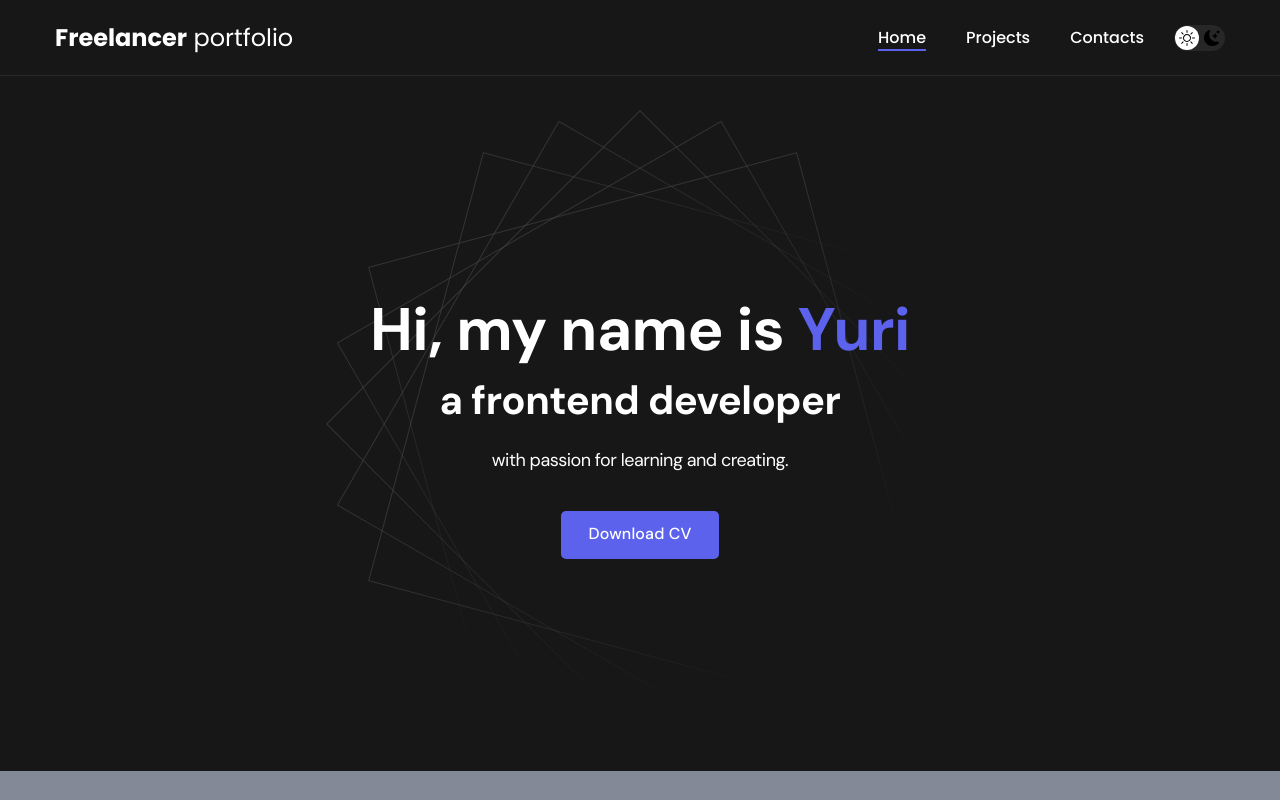
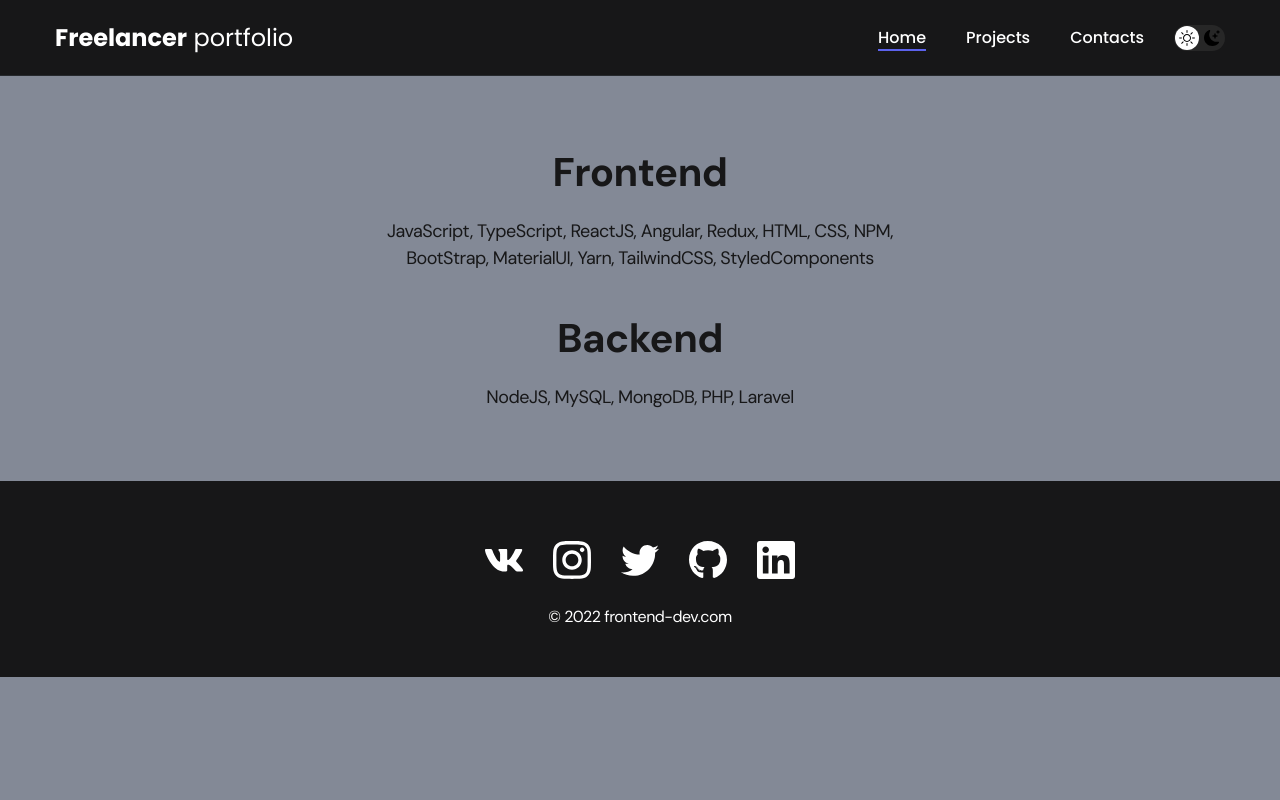
Before and after one commit to sergeyz77/freelance-portfolio-react-start-git, a React (Create React App) app: page / in a window 1280 px wide. Shown: the top 800 px of the page. Built offline with nearby package versions, Linux system fonts and the light colour scheme.

Commit message:
com-navbar

```diff
--- a/src/App.js
+++ b/src/App.js
@@ -1,12 +1,14 @@
 import "./styles/main.css";
-import sun from "./img/icons/sun.svg"
-import moon from "./img/icons/moon.svg"
+
 
 import instagram from "./img/icons/instagram.svg"
 import linkedIn from "./img/icons/linkedIn.svg"
 import twitter from "./img/icons/twitter.svg"
 import gitHub from "./img/icons/gitHub.svg"
 import vk from "./img/icons/vk.svg"
+
+
+import Navbar from "./components/navbar/Navbar";
 
 
 
@@ -16,56 +18,9 @@
 
     <div className="App">
 
-      <nav className="nav">
 
-        <div className="container">
 
-          <div className="nav-row">
-            <a href="./index.html" className="logo">
-              <strong>Freelancer</strong> portfolio
-            </a>
-
-            <button className="dark-mode-btn">
-              <img
-                src={sun}
-                alt="Light mode"
-                className="dark-mode-btn__icon"
-              />
-              <img
-                src={moon}
-                alt="Dark mode"
-                className="dark-mode-btn__icon"
-              />
-            </button>
-
-            <ul className="nav-list">
-
-              <li className="nav-list__item">
-                <a
-                  href="./index.html"
-                  className="nav-list__link nav-list__link--active"
-                >
-                  Home
-                </a>
-              </li>
-              <li className="nav-list__item">
-                <a href="./projects.html" className="nav-list__link">
-                  Projects
-                </a>
-              </li>
-              <li className="nav-list__item">
-                <a href="./contacts.html" className="nav-list__link">
-                  Contacts
-                </a>
-              </li>
-
-            </ul>
-
-          </div>
-
-        </div>
-
-      </nav>
+      <Navbar />
 
 
 
@@ -75,24 +30,6 @@
 
 
 
-      <header className="header">
-
-        <div className="header__wrapper">
-          <h1 className="header__title">
-            <strong>
-              Hi, my name is <em>Yuri</em>
-            </strong>
-            <br />a frontend developer
-          </h1>
-          <div className="header__text">
-            <p>with passion for learning and creating.</p>
-          </div>
-          <a href="#!" className="btn">
-            Download CV
-          </a>
-        </div>
-
-      </header>
 
 
       <main className="section">
--- /dev/null
+++ b/src/components/navbar/Navbar.js
@@ -0,0 +1,64 @@
+
+import sun from "../../img/icons/sun.svg"
+
+
+import moon from "../../img/icons/moon.svg"
+
+
+
+const Navbar = () => {
+    return (
+        <nav className="nav">
+
+            <div className="container">
+
+                <div className="nav-row">
+                    <a href="./index.html" className="logo">
+                        <strong>Freelancer</strong> portfolio
+                    </a>
+
+                    <button className="dark-mode-btn">
+                        <img
+                            src={sun}
+                            alt="Light mode"
+                            className="dark-mode-btn__icon"
+                        />
+                        <img
+                            src={moon}
+                            alt="Dark mode"
+                            className="dark-mode-btn__icon"
+                        />
+                    </button>
+
+                    <ul className="nav-list">
+
+                        <li className="nav-list__item">
+                            <a
+                                href="./index.html"
+                                className="nav-list__link nav-list__link--active"
+                            >
+                                Home
+                            </a>
+                        </li>
+                        <li className="nav-list__item">
+                            <a href="./projects.html" className="nav-list__link">
+                                Projects
+                            </a>
+                        </li>
+                        <li className="nav-list__item">
+                            <a href="./contacts.html" className="nav-list__link">
+                                Contacts
+                            </a>
+                        </li>
+
+                    </ul>
+
+                </div>
+
+            </div>
+
+        </nav>
+    );
+}
+
+export default Navbar;
```
Also changed, not shown: src/components/navbar/style.css (added).
